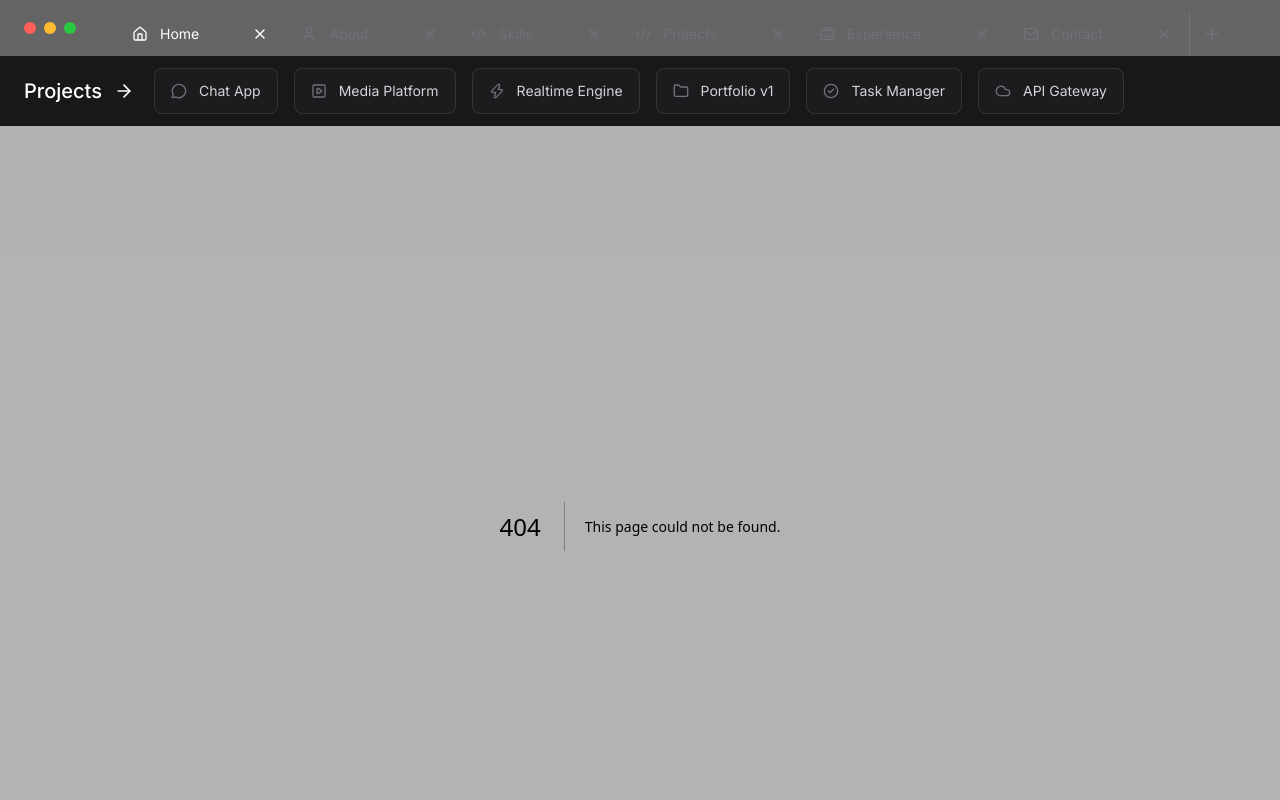
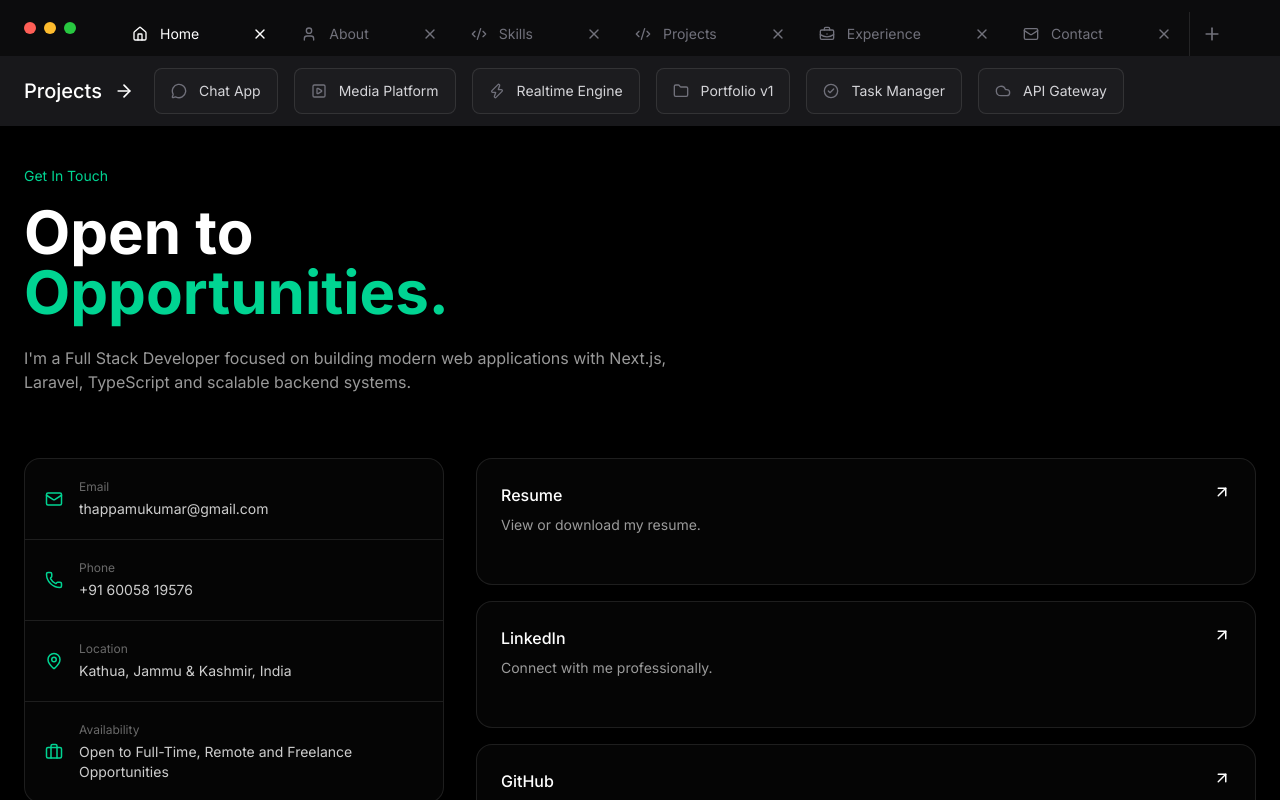
Before and after one commit to thappamkkumar/mk-portfolio, a Next.js app: page /contact in a window 1280 px wide. Before the commit this address had no page. Built offline with nearby package versions, Linux system fonts and the light colour scheme.

Commit message:
contact page created

```diff
--- /dev/null
+++ b/src/app/contact/page.tsx
@@ -0,0 +1,25 @@
+import ContactHeader from "@/components/contact/contact-header";
+import ContactInfo from "@/components/contact/contact-info";
+import ContactLinks from "@/components/contact/contact-links";
+
+export default function ContactPage() {
+  return (
+    <section
+      className=" mx-auto max-w-7xl px-4 py-10 md:px-6"
+    >
+      <ContactHeader />
+
+      <div
+        className="
+          grid
+          gap-8
+          lg:grid-cols-[420px_1fr]
+        "
+      >
+        <ContactInfo />
+
+        <ContactLinks />
+      </div>
+    </section>
+  );
+}
--- /dev/null
+++ b/src/components/contact/contact-header.tsx
@@ -0,0 +1,42 @@
+export default function ContactHeader() {
+  return (
+    <section className=" pb-16">
+      <p
+        className="
+          text-sm
+          text-emerald-400
+        "
+      >
+        Get In Touch
+      </p>
+
+      <h1
+        className="
+          mt-4
+          text-4xl
+          font-bold
+          md:text-6xl
+        "
+      >
+        Open to
+        <br />
+        <span className="text-emerald-400">
+          Opportunities.
+        </span>
+      </h1>
+
+      <p
+        className="
+          mt-6
+          max-w-2xl
+          text-white/60
+        "
+      >
+        I'm a Full Stack Developer focused on
+        building modern web applications with
+        Next.js, Laravel, TypeScript and
+        scalable backend systems.
+      </p>
+    </section>
+  );
+}
--- /dev/null
+++ b/src/components/contact/contact-info.tsx
@@ -0,0 +1,79 @@
+import {
+  Mail,
+  Phone,
+  MapPin,
+  Briefcase,
+} from "lucide-react";
+
+import { contact } from "@/data/contact";
+
+import ContactRow from "./contact-row";
+
+export default function ContactInfo() {
+  return (
+    <div className="space-y-6">
+      <div
+        className="
+          overflow-hidden
+          rounded-2xl
+          border
+          border-white/10
+          bg-white/[0.02]
+        "
+      >
+        <ContactRow
+          icon={<Mail size={18} />}
+          label="Email"
+          value={contact.email}
+        />
+
+        <ContactRow
+          icon={<Phone size={18} />}
+          label="Phone"
+          value={contact.phone}
+        />
+
+        <ContactRow
+          icon={<MapPin size={18} />}
+          label="Location"
+          value={contact.location}
+        />
+
+        <ContactRow
+          icon={<Briefcase size={18} />}
+          label="Availability"
+          value={contact.availability}
+          last
+        />
+      </div>
+
+      <div
+        className="
+          rounded-2xl
+          border
+          border-white/10
+          bg-white/[0.02]
+          p-5
+        "
+      >
+        <h3 className="font-medium">
+          Current Focus
+        </h3>
+
+        <ul
+          className="
+            mt-4
+            space-y-2
+            text-sm
+            text-white/60
+          "
+        >
+          <li>• Full Stack Development</li>
+          <li>• Next.js & TypeScript</li>
+          <li>• Laravel & PHP</li>
+          <li>• Remote Opportunities</li>
+        </ul>
+      </div>
+    </div>
+  );
+}
--- /dev/null
+++ b/src/components/contact/contact-link-card.tsx
@@ -0,0 +1,59 @@
+import Link from "next/link";
+
+import { ArrowUpRight } from "lucide-react";
+
+interface ContactLinkCardProps {
+  title: string;
+  description: string;
+  href: string;
+}
+
+export default function ContactLinkCard({
+  title,
+  description,
+  href,
+}: ContactLinkCardProps) {
+  return (
+    <Link
+      href={href}
+      target="_blank"
+      className="
+        group
+        rounded-2xl
+        border
+        border-white/10
+        bg-white/[0.02]
+        p-6
+        transition-all
+        hover:border-emerald-500/30
+      "
+    >
+      <div className="flex items-start justify-between">
+        <div>
+          <h3 className="font-medium">
+            {title}
+          </h3>
+
+          <p
+            className="
+              mt-2
+              text-sm
+              text-white/60
+            "
+          >
+            {description}
+          </p>
+        </div>
+
+        <ArrowUpRight
+          size={18}
+          className="
+            transition-transform
+            group-hover:translate-x-1
+            group-hover:-translate-y-1
+          "
+        />
+      </div>
+    </Link>
+  );
+}
--- /dev/null
+++ b/src/components/contact/contact-links.tsx
@@ -0,0 +1,33 @@
+import { contact } from "@/data/contact";
+
+import ContactLinkCard from "./contact-link-card";
+
+export default function ContactLinks() {
+  return (
+    <div className="grid gap-4">
+      <ContactLinkCard
+        title="Resume"
+        description="View or download my resume."
+        href={contact.resumeUrl}
+      />
+
+      <ContactLinkCard
+        title="LinkedIn"
+        description="Connect with me professionally."
+        href={contact.linkedinUrl}
+      />
+
+      <ContactLinkCard
+        title="GitHub"
+        description="Explore my projects and code."
+        href={contact.githubUrl}
+      />
+
+      <ContactLinkCard
+        title="Email Me"
+        description="Send me an email directly."
+        href={`mailto:${contact.email}`}
+      />
+    </div>
+  );
+}
--- /dev/null
+++ b/src/components/contact/contact-row.tsx
@@ -0,0 +1,38 @@
+import { ReactNode } from "react";
+
+interface ContactRowProps {
+  icon: ReactNode;
+  label: string;
+  value: string;
+  last?: boolean;
+}
+
+export default function ContactRow({
+  icon,
+  label,
+  value,
+  last,
+}: ContactRowProps) {
+  return (
+    <div
+      className={`
+        flex items-center gap-4 p-5
+        ${!last ? "border-b border-white/10" : ""}
+      `}
+    >
+      <div className="text-emerald-400">
+        {icon}
+      </div>
+
+      <div>
+        <p className="text-xs text-white/40">
+          {label}
+        </p>
+
+        <p className="mt-1 text-sm text-white/80">
+          {value}
+        </p>
+      </div>
+    </div>
+  );
+}
--- /dev/null
+++ b/src/data/contact.ts
@@ -0,0 +1,18 @@
+export const contact = {
+  email: "thappamukumar@gmail.com",
+
+  phone: "+91 60058 19576",
+
+  location: "Kathua, Jammu & Kashmir, India",
+
+  availability:
+    "Open to Full-Time, Remote and Freelance Opportunities",
+
+  resumeUrl: "/resume.pdf",
+
+  linkedinUrl:
+    "https://www.linkedin.com/in/engineer-mukesh-kumar/",
+
+  githubUrl:
+    "https://github.com/thappamkkumar",
+};
```
